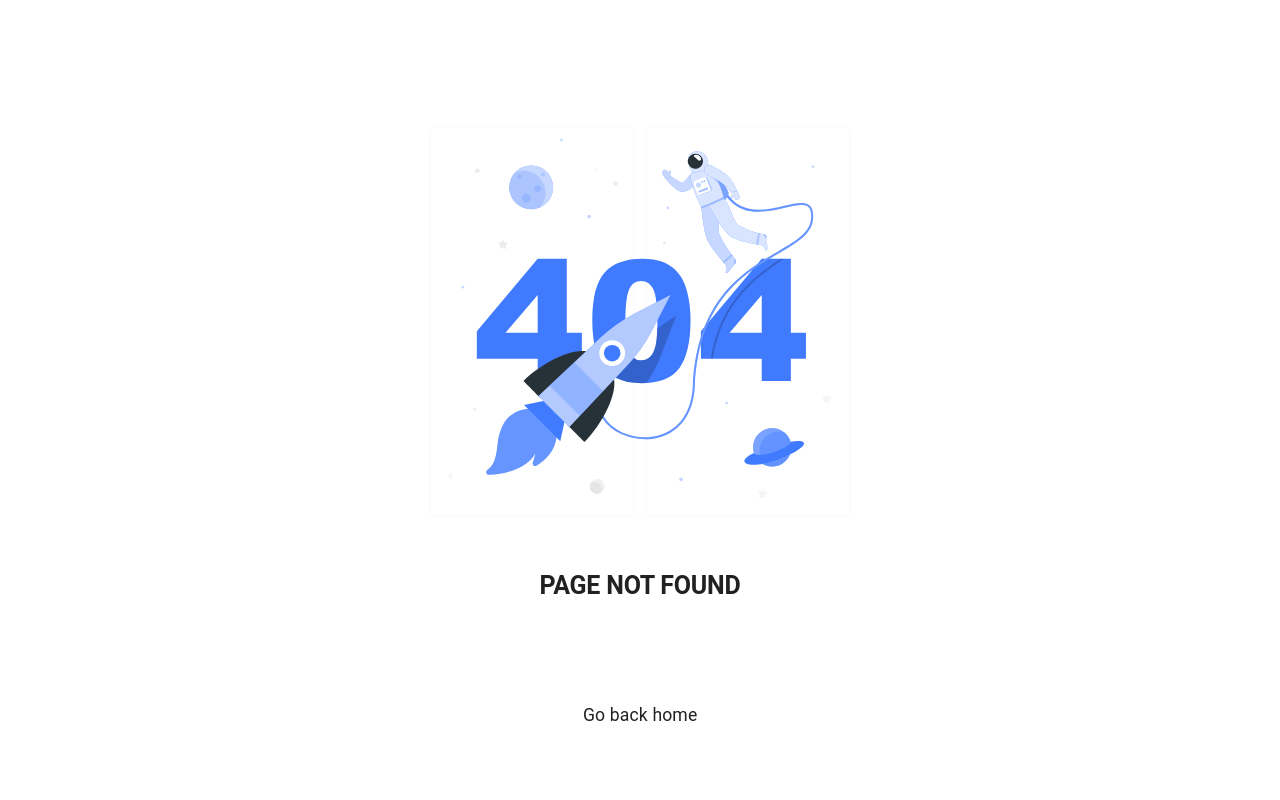
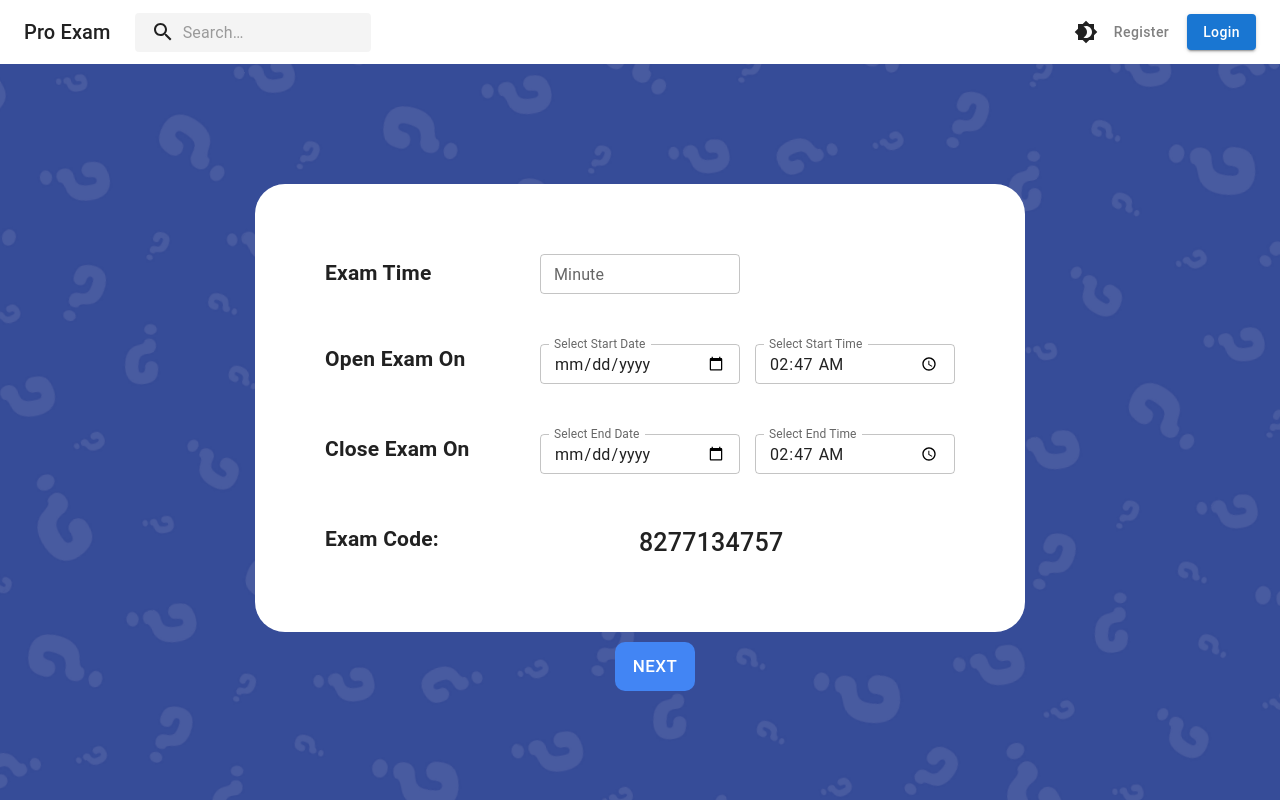
Before and after one commit to Prox404/ProExam, a React (Vite) app in the folder Frontend/: page /set-time in a window 1280 px wide. Before the commit this address had no page. Built offline with nearby package versions, Linux system fonts and the light colour scheme.

Commit message:
Vang pro vip top 1

```diff
--- a/Frontend/src/config/routes.js
+++ b/Frontend/src/config/routes.js
@@ -1,6 +1,7 @@
 const routes = {
     home: '/',
-    takeExam: '/take-exam'
+    takeExam: '/take-exam',
+    setTime: '/set-time'
 };
 
 export default routes;
--- /dev/null
+++ b/Frontend/src/pages/SetTime/SetTime.jsx
@@ -0,0 +1,292 @@
+import { Box, Typography, TextField, Autocomplete, Button, Snackbar, Alert } from "@mui/material";
+import { useTheme } from "@mui/material";
+import { useState, useEffect } from "react";
+const SetTime = () => {
+  const theme = useTheme();
+  const [examTime, setExamTime] = useState('0');
+  const today = new Date().getFullYear()
+    + '-' +
+    ((new Date().getMonth() > 8) ? (new Date().getMonth() + 1) : '0' + (new Date().getMonth() + 1))
+    + '-' + new Date().getDate();
+  const now = ((new Date().getHours() > 9) ? new Date().getHours() : '0' + new Date().getHours()) + ':' + ((new Date().getMinutes() > 9) ? new Date().getMinutes() : '0' + new Date().getMinutes());
+  const [openDate, setOpenDate] = useState(today);
+  const [openTime, setOpenTime] = useState(now);
+  const [closeDate, setCloseDate] = useState(openDate);
+  const [closeTime, setCloseTime] = useState(openTime);
+  const [isOpenA, setIsOpenA] = useState(false);
+  const [statusA, setStatusA] = useState('success');
+  const [messageA, setMessageA] = useState('');
+  const [randomNumber, setRandomNumber] = useState();
+  useEffect(() => {
+    if (Number(examTime) >= 0) {
+      const openD = new Date(`${openDate}T${openTime}:00`);
+      const closeD = new Date(`${closeDate}T${closeTime}:00`);
+      const newCloseD = new Date(openD.setMinutes(openD.getMinutes() + Number(examTime)));
+      if (closeD <= newCloseD) {
+        setCloseTime(`${(newCloseD.getHours() > 9) ? newCloseD.getHours() : '0' + newCloseD.getHours()}:${(newCloseD.getMinutes() > 9) ? newCloseD.getMinutes() : '0' + newCloseD.getMinutes()}`)
+      }
+    }
+  }, [examTime]);
+  useEffect(()=>{
+    const randomFraction = Math.random();
+    const randomNumber = Math.floor(randomFraction * (9999999999 - 1000000000 + 1)) + 1000000000;
+    setRandomNumber(randomNumber);
+  },[]);
+  const options = [
+    {
+      label: '5 Minutes',
+      minute: '5'
+    },
+    {
+      label: '10 Minutes',
+      minute: '10'
+    },
+    {
+      label: '15 Minutes',
+      minute: '15'
+    },
+    {
+      label: '20 Minutes',
+      minute: '20'
+    },
+    {
+      label: '30 Minutes',
+      minute: '30'
+    },
+    {
+      label: '45 Minutes',
+      minute: '45'
+    },
+    {
+      label: '60 Minutes',
+      minute: '60'
+    },
+    {
+      label: '90 Minutes',
+      minute: '90'
+    },
+    {
+      label: '120 Minutes',
+      minute: '120'
+    },
+    {
+      label: 'Unlimited Minutes',
+      minute: '00000'
+    }
+  ];
+  const onNext = () => {
+    if (examTime === '0' || examTime === '') {
+      setStatusA('error');
+      setMessageA('Exam Time Is Not Null !');
+      setIsOpenA(true);
+    } else {
+      if (Number(examTime) < 0) {
+        setStatusA('error');
+        setMessageA('Exam Time Must Be Greater Than 0 !');
+        setIsOpenA(true);
+      } else {
+        const openT = new Date(`${openDate}T${openTime}:00`);
+        const closeT = new Date(`${closeDate}T${closeTime}:00`);
+        if (openT >= closeT) {
+          setStatusA('error');
+          setMessageA('The closing Time Must Be Greater Than The Opening Time !');
+          setIsOpenA(true);
+        } else {
+          if((closeT.getTime()-openT.getTime())/60000 < Number(examTime)) {
+            setStatusA('error');
+            setMessageA('The Opening Time And Closing Time Do Not Match The Exam Time !');
+            setIsOpenA(true);
+          } else {
+            setStatusA('success');
+          setMessageA('Set Time Successfully !');
+          setIsOpenA(true);
+          }
+        }
+      }
+    }
+  }
+  return (
+    <>
+      <Box
+        className="set-time-container"
+        sx={{
+          width: 'fit-content',
+          background: theme.palette.cardBackground,
+          margin: '15vh auto 0vh auto',
+          borderRadius: '30px',
+          padding: '70px'
+        }}
+      >
+        <Box
+          className="exam-time"
+          sx={{
+            display: 'flex',
+            gap: '15px',
+            alignItems: 'center',
+            marginBottom: '50px'
+          }}
+        >
+          <Typography
+            sx={{
+              width: "200px",
+              fontSize: '21px',
+              fontWeight: 'bold'
+            }}
+          >Exam Time</Typography>
+          <Autocomplete
+            freeSolo
+            options={options}
+            getOptionLabel={(option) => option.minute}
+            onChange={(event, newValue) => { (newValue) ? setExamTime(newValue.minute) : setExamTime('0'); }}
+            renderInput={(params) => (
+              <TextField {...params}
+                type="number"
+                label="Minute"
+                size="small"
+                onChange={(event) => setExamTime(event.target.value)}
+                sx={{
+                  width: '200px'
+                }} />
+            )}
+            renderOption={(props, option) => (
+              <Box component="li" {...props}>
+                {option.label}
+              </Box>
+            )}
+          />
+        </Box>
+        <Box
+          className="open-time"
+          sx={{
+            display: 'flex',
+            gap: '15px',
+            marginBottom: '50px'
+          }}>
+          <Typography
+            sx={{
+              width: '200px',
+              fontSize: '21px',
+              fontWeight: 'bold'
+            }}>Open Exam On</Typography>
+          <TextField
+            type="date"
+            label="Select Start Date"
+            size="small"
+            value={openDate}
+            onChange={(event) => (new Date(today) <= new Date(event.target.value)) && setOpenDate(event.target.value)}
+            sx={{
+              width: '200px'
+            }}
+            InputLabelProps={{
+              shrink: true,
+            }}
+
+          />
+          <TextField
+            type="time"
+            label="Select Start Time"
+            size="small"
+            value={openTime}
+            onChange={(event) => (new Date(`${today}T${now}:00`) < new Date(`${openDate}T${event.target.value}:00`)) && setOpenTime(event.target.value)}
+            sx={{
+              width: '200px'
+            }}
+            InputLabelProps={{
+              shrink: true,
+            }}
+            inputProps={{
+              step: 300,
+            }}
+          />
+        </Box>
+        <Box
+          className="close-time"
+          sx={{
+            display: 'flex',
+            gap: '15px',
+            marginBottom: '50px'
+          }}>
+          <Typography
+            sx={{
+              width: '200px',
+              fontSize: '21px',
+              fontWeight: 'bold'
+            }}>Close Exam On</Typography>
+          <TextField
+            type="date"
+            label="Select End Date"
+            size="small"
+            value={closeDate}
+            onChange={(event) => (new Date(openDate) <= new Date(event.target.value)) && setCloseDate(event.target.value)}
+            sx={{
+              width: '200px'
+            }}
+            InputLabelProps={{
+              shrink: true,
+            }}
+          />
+          <TextField
+            type="time"
+            label="Select End Time"
+            size="small"
+            value={closeTime}
+            onChange={(event) => (new Date(`${openDate}T${openTime}:00`) < new Date(`${closeDate}T${event.target.value}:00`)) && setCloseTime(event.target.value)}
+            sx={{
+              width: '200px'
+            }}
+            InputLabelProps={{
+              shrink: true,
+            }}
+            inputProps={{
+              step: 300,
+            }}
+          />
+        </Box>
+        <Box sx={{
+          display: 'flex',
+          gap: '200px'
+        }}>
+          <Typography sx={{
+            fontSize: '21px',
+            fontWeight: 'bold',
+          }}>
+            Exam Code:
+          </Typography>
+          <Typography sx={{
+            fontSize: '25px',
+            fontWeight: '500',
+          }}>
+            {randomNumber}
+          </Typography>
+        </Box>
+      </Box>
+      <Box sx={{
+        width: '50px',
+        margin: '10px auto',
+      }}>
+        <Button
+          onClick={onNext}
+          style={{
+            background: '#4285F4',
+            width: '80px',
+            padding: '10px 15px',
+            borderRadius: '10px',
+            border: 'none',
+            fontSize: '17px',
+            fontWeight: '700px',
+            color: '#fff',
+          }}>Next</Button>
+      </Box>
+      <Snackbar open={isOpenA} autoHideDuration={6000} onClose={(event, reason) => { if (reason === 'clickaway') { setIsOpenA(false) } }}>
+        <Alert
+          severity={statusA}
+          variant="filled"
+          sx={{ width: '100%' }}
+        >
+          {messageA}
+        </Alert>
+      </Snackbar>
+    </>
+  );
+}
+export default SetTime;
--- /dev/null
+++ b/Frontend/src/pages/SetTime/index.js
@@ -0,0 +1 @@
+export {default} from './SetTime';
--- a/Frontend/src/routes/routes.js
+++ b/Frontend/src/routes/routes.js
@@ -2,17 +2,19 @@ import config from '~/config';
 
 // Layouts
 import { BlankLayout } from '~/layouts';
-
+import DefaultLayout from '~/layouts';
 // Pages
 import Home from '~/pages/Home';
 import TakeExam from '~/pages/TakeExam';
 import NotFound from '~/pages/NotFound';
+import SetTime from '~/pages/SetTime';
 
 
 // Public routes
 const publicRoutes = [
     { path: config.routes.home, component: Home },
-    { path: config.routes.takeExam, component: TakeExam, layout: BlankLayout },
+    { path: config.routes.takeExam, component: TakeExam, layout: BlankLayout},
+    {path: config.routes.setTime, component: SetTime},
     { path: '*', component: NotFound, layout: BlankLayout },
 ];
 
```
Also changed, not shown: Frontend/src/utils/httpRequest.js (line endings or trailing spaces), 1 other file (tests, documents, lock files or other folders).
